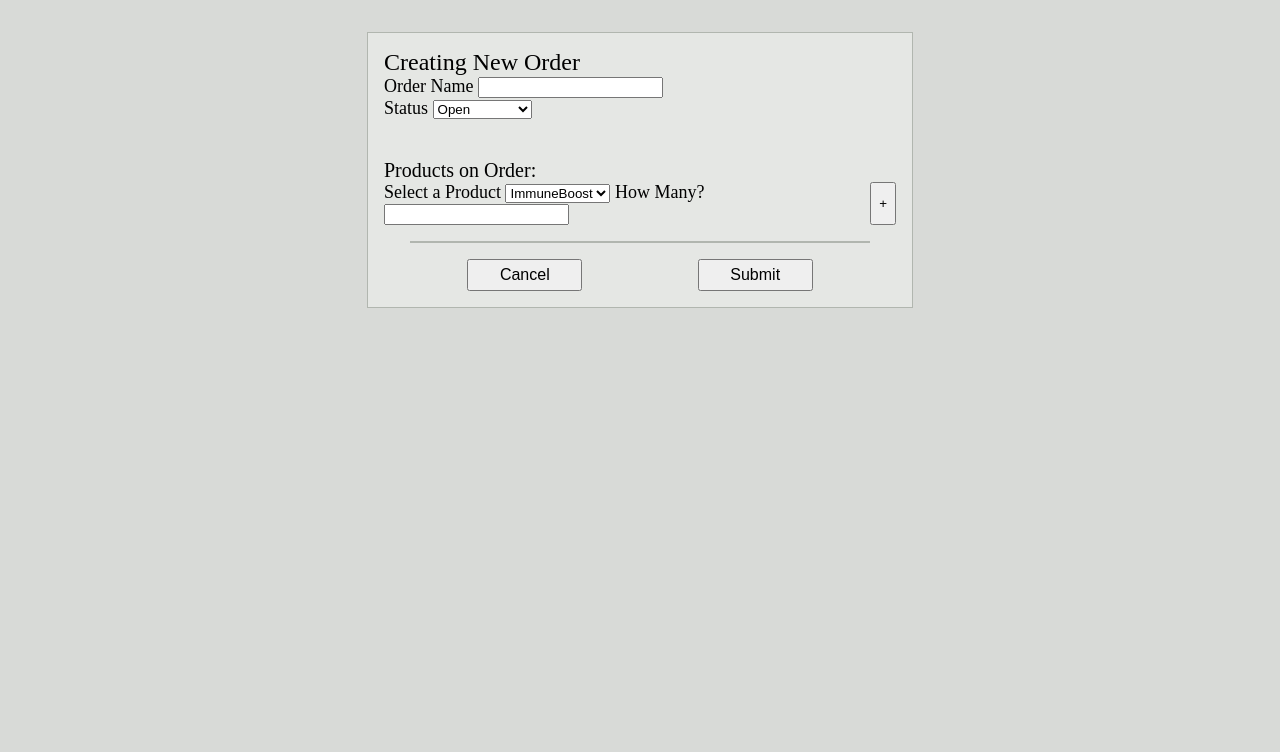
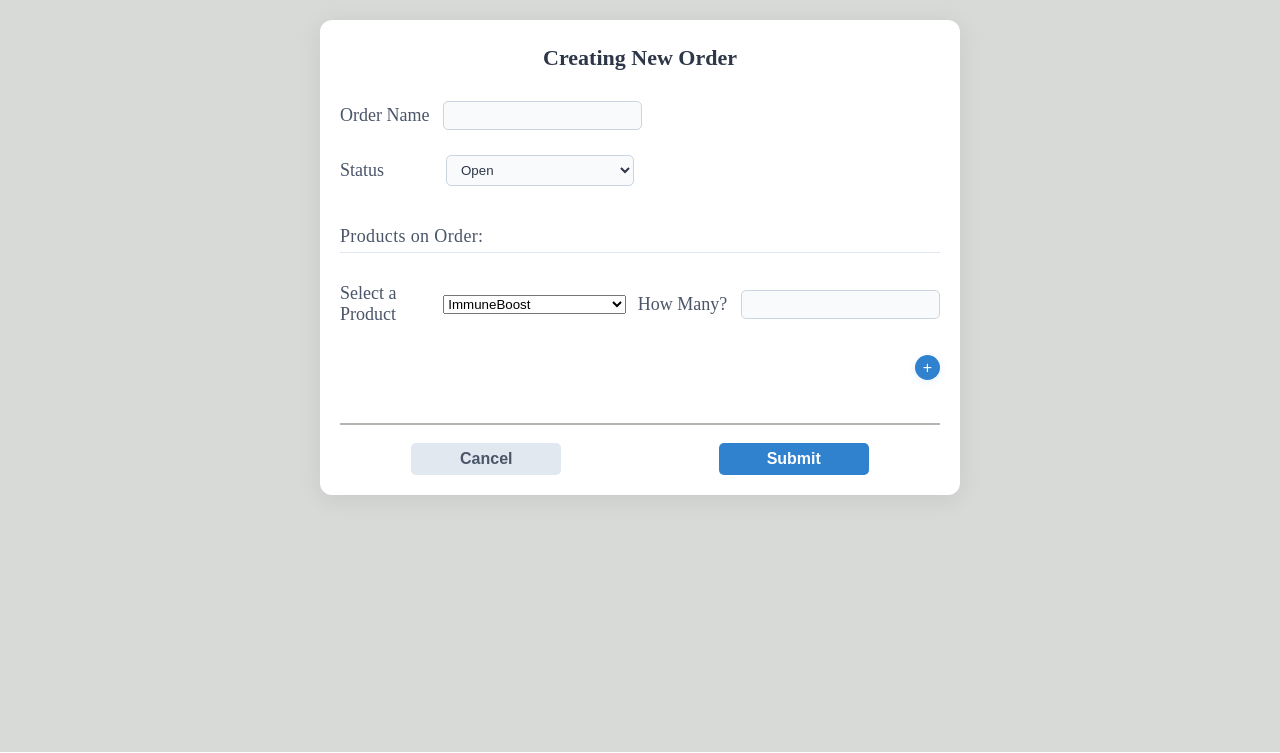
Before and after one commit to EthanCloin/supplyify, a Flask app: page /orders/new in a window 1280 px wide. Shown: the part 47-800 px from the top of the page. Run offline with Flask 3, Linux system fonts and the light colour scheme; data comes from the database, SQL or seed files in the repository.

Commit message:
Let AI do some styling on my order views

```diff
--- a/app/main.py
+++ b/app/main.py
@@ -100,6 +100,31 @@ def order_new_form():
 
 
 # TODO: add post to create new order
+@bp.post("/orders/new")
+def create_new_order():
+    # Build a list of dicts with ProductID, Name, Quantity
+    products_requested = []
+    for key, value in request.form.items():
+        if key.startswith("product-name-"):
+            idx = key.split("-")[-1]
+            product_id = value
+            quantity_key = f"product-requested-{idx}"
+            quantity = request.form.get(quantity_key)
+            if product_id and quantity:
+                try:
+                    quantity_int = int(quantity)
+                except ValueError:
+                    continue
+                products_requested.append({
+                    "ProductID": int(product_id),
+                    "RequestedForOrder": quantity_int
+                })
+    order = {
+        "Name": request.form.get("order-name"),
+        "Status": request.form.get("order-status"),
+    }
+    cxn = db.get_db()
+    orders.create_order(cxn, order, products_requested)
 
 
 def get_dashboard_data():
--- a/app/static/css/orders.css
+++ b/app/static/css/orders.css
@@ -15,7 +15,6 @@
   display: grid;
   grid-template-columns: 0.5fr 1fr 0.5fr 0.5fr;
   height: 3rem;
-  font-size: 1.8rem;
   /* max-width: 85%; */
   border: ridge black 1px;
   margin: 0.3rem 0;
@@ -35,57 +34,224 @@
 }
 .order-form__container,
 .order-detail__container {
+  width: 600px;
+  margin: 2rem auto;
+  background: #fff;
+  border-radius: 1.2rem;
+  box-shadow: 0 4px 24px 0 rgba(0,0,0,0.08);
+  padding: 2.5rem 2rem 2rem 2rem;
+  display: flex;
+  flex-direction: column;
+  gap: 2rem;
+  font-size: 1.8rem;
+}
+
+.order-detail__heading {
+  font-size: 2.2rem;
+  font-weight: 700;
+  margin-bottom: 1rem;
+  color: #2d3748;
+  text-align: center;
+}
+
+.order-detail__row {
   display: grid;
-  grid-template-columns: 2vw 1fr 2vw;
-  width: 40vw;
-  align-self: center;
-  margin-top: 2em;
-  padding: 1em;
-  background-color: var(--neutral-200);
-  border: var(--neutral-500) ridge 1px;
+  grid-template-columns: 1fr 2fr 1fr 2fr;
+  gap: 0.8rem 1.2rem;
+  align-items: center;
+  margin-bottom: 0.5rem;
+  font-size: 1.8rem;
 }
+
+
 
 .order-form__heading,
 .order-detail__heading {
-  grid-column: 1 / 3;
-  font-size: 2.4rem;
+  font-size: 2.2rem;
+  font-weight: 700;
+  margin-bottom: 1rem;
+  color: #2d3748;
+  text-align: center;
+}
 
-  button {
-    display: inline-block;
-    margin: 0 2em;
-    align-self: center;
-  }
-}
 .order-form__subheading,
-.order-detail__subheading {
-  grid-column: 1 / 3;
+.order-detail__subheading,
+.order-edit__subheading {
   font-size: 1.8rem;
 }
 
-.order-form__row,
-.order-detail__row {
-  grid-column: 1 / 3;
+.order-form__container {
+  max-width: 600px;
+  margin: 2rem auto;
+  border-radius: 1.2rem;
+  box-shadow: 0 4px 24px 0 rgba(0,0,0,0.08);
+  padding: 2.5rem 2rem 2rem 2rem;
+  display: flex;
+  flex-direction: column;
+  gap: 2rem;
+}
+
+.order-form__heading {
+  font-size: 2.2rem;
+  font-weight: 700;
+  margin-bottom: 1rem;
+  color: #2d3748;
+  text-align: center;
+}
+
+.order-form__row {
+  display: grid;
+  grid-template-columns: 1fr 2fr 1fr 2fr;
+  gap: 0.8rem 1.2rem;
+  align-items: center;
+  margin-bottom: 0.5rem;
   font-size: 1.8rem;
-  align-items: center;
+}
+
+.order-form__label {
+  color: #4a5568;
+  font-weight: 500;
+}
+
+.order-form__input,
+.order-form__input[type="number"],
+.order-form__input[type="text"],
+.order-form__input[type="select"] {
+  padding: 0.6rem 1rem;
+  border: 1px solid #cbd5e1;
+  border-radius: 0.5rem;
+  background: #f9fafb;
+  color: #2d3748;
+  transition: border-color 0.2s;
+}
+.order-form__input:focus {
+  border-color: #3182ce;
+  outline: none;
+}
+
+.product-select {
+  min-width: 120px;
+}
+
+.add-product-btn-container {
+  display: flex;
+  justify-content: flex-end;
+  width: 100%;
+}
+
+#add-product-btn {
+  background: #3182ce;
+  color: #fff;
+  border: none;
+  border-radius: 50%;
+  width: 2.5rem;
+  height: 2.5rem;
+  font-size: 1.6rem;
+  cursor: pointer;
+  margin: 0.5rem 0 0.5rem 0;
+  box-shadow: 0 2px 8px 0 rgba(49,130,206,0.12);
+  transition: background 0.2s;
+}
+#add-product-btn:hover {
+  background: #2563eb;
+}
+
+.order-form__buttons-container {
+  display: flex;
+  gap: 1.5rem;
+  justify-content: flex-end;
+  margin-top: 2rem;
+  border-top: 1px solid #e2e8f0;
+  padding-top: 1rem;
+}
+.order-form__button {
+  padding: 0.6rem 2rem;
+  border-radius: 0.5rem;
+  border: none;
+  font-weight: 600;
+  cursor: pointer;
+  background: #f1f5f9;
+  color: #2d3748;
+  transition: background 0.2s;
+}
+.order-form__button--submit {
+  background: #3182ce;
+  color: #fff;
+}
+.order-form__button--submit:hover {
+  background: #2563eb;
+}
+.order-form__button--cancel {
+  background: #e2e8f0;
+  color: #4a5568;
+}
+.order-form__button--cancel:hover {
+  background: #cbd5e1;
+  color: #2d3748;
+}
+
+@media (max-width: 700px) {
+  .order-form__container {
+    padding: 1rem 0.5rem;
+  }
+  .order-form__row {
+    grid-template-columns: 1fr;
+    gap: 0.5rem;
+  }
+  .order-form__buttons-container {
+    flex-direction: column;
+    gap: 0.5rem;
+  }
 }
 
 .order-detail__row--buttons {
   display: flex;
-  align-items: center;
-  justify-content: space-between;
-  margin-top: 2em;
+  gap: 1.5rem;
+  justify-content: flex-end;
+  margin-top: 2rem;
+  border-top: 1px solid #e2e8f0;
+  padding-top: 1rem;
+}
+.order-detail__row--buttons button {
+  padding: 0.6rem 2rem;
+  border-radius: 0.5rem;
+  border: none;
+  font-weight: 600;
+  cursor: pointer;
+  background: #f1f5f9;
+  color: #2d3748;
+  transition: background 0.2s;
+  font-size: 1.8rem;
+  /* Match .order-form__button */
+}
+.order-detail__row--buttons button:first-child {
+  background: #e2e8f0;
+  color: #4a5568;
+}
+.order-detail__row--buttons button:first-child:hover {
+  background: #cbd5e1;
+  color: #2d3748;
+}
+.order-detail__row--buttons button:last-child {
+  background: #3182ce;
+  color: #fff;
+}
+.order-detail__row--buttons button:last-child:hover {
+  background: #2563eb;
+}
 
-  button {
-    height: 2.4em;
-  }
-}
+
 
 .order-form__section-split,
 .order-detail__section-split {
-  grid-column: 1 / 3;
-  margin-top: 2em;
-  font-size: 2rem;
+  font-size: 1.8rem;
+  margin: 1.5rem 0 1rem 0;
+  color: #4a5568;
+  letter-spacing: 0.02em;
+  border-bottom: 1px solid #e2e8f0;
+  padding-bottom: 0.5rem;
 }
+
 .order-form__buttons-container {
   grid-column-start: 2;
   display: flex;
--- a/app/templates/order-create.html
+++ b/app/templates/order-create.html
@@ -1,6 +1,6 @@
 {% extends 'layout.html' %}
 {% block content %}
-<form class="order-form__container" hx-swap="outerHTML" hx-put="/orders/new" hx-replace-url="true">
+<form class="order-form__container" hx-swap="outerHTML" hx-post="/orders/new">
     <script>
         const state = {
             selectedProducts: new Set(),
@@ -16,10 +16,9 @@
             state.selectedProducts.clear();
             document.querySelectorAll('select[id^="product-name-"]')
                 .forEach(select => {
-                    if (select.value) state.selectedProducts.add(select.value);
+                    if (select.value) state.selectedProducts.add(Number(select.value));
                 });
         }
-
         function updateAllSelectOptions() {
             const allProducts = state.allProducts;
             const selects = document.querySelectorAll('.product-select');
@@ -39,16 +38,17 @@
                 select.innerHTML = ''; // Clear existing options
 
                 allProducts.forEach(product => {
-                    if (!otherSelected.has(product.Name)) {
+                    if (!otherSelected.has(product.ProductID.toString())) {
                         const option = document.createElement('option');
-                        option.value = product.Name;
+                        option.value = product.ProductID;
                         option.textContent = product.Name;
-                        if (product.Name === currentValue) {
+                        if (product.ProductID == currentValue) {
                             option.selected = true;
                         }
                         select.appendChild(option);
                     }
                 });
+                select.setAttribute("data-productID", currentValue);
             });
         }
         function addProductRow(e) {
@@ -63,12 +63,12 @@
 
             const nameLabel = document.createElement("label");
             nameLabel.classList.add("order-form__label");
-            nameLabel.for = `product-name-${index}`;
+            nameLabel.setAttribute("for", `product-name-${index}`);
             nameLabel.textContent = "Select a Product";
 
             const quantityLabel = document.createElement("label");
             quantityLabel.classList.add("order-form__label");
-            quantityLabel.for = `product-quantity-${index}`;
+            quantityLabel.setAttribute("for", `product-quantity-${index}`);
             quantityLabel.textContent = "How Many?";
 
             const quantityInput = document.createElement("input");
@@ -84,26 +84,26 @@
             newRow.appendChild(quantityLabel);
             newRow.appendChild(quantityInput);
 
-            document.querySelector("form").insertBefore(newRow, document.querySelector("#add-product-btn"));
+            document.querySelector("form").insertBefore(newRow, document.querySelector(".add-product-btn-container"));
             onProductSelectChange(); // make existing dropdowns update
         }
         function buildFilteredSelect(index) {
             updateSelectedProducts();
             const select = document.createElement("select");
             select.id = `product-name-${index}`;
+            select.name = `product-name-${index}`;
             select.onchange = onProductSelectChange;
             select.classList.add("product-select");
 
-            const availableProducts = state.allProducts.filter(p => !state.selectedProducts.has(p.Name));
+            const availableProducts = state.allProducts.filter(p => !state.selectedProducts.has(p.ProductID));
             availableProducts.forEach(p => {
                 const opt = document.createElement("option");
-                opt.value = p.Name;
+                opt.value = p.ProductID;
                 opt.textContent = p.Name;
                 select.appendChild(opt);
             })
             return select;
         };
-
     </script>
     <div class="order-form__heading">Creating New Order</div>
 
@@ -126,9 +126,10 @@
     <div class="order-form__row order-form__row--products">
         <!-- pick name -->
         <label class="order-form__label" for="product-name-1">Select a Product</label>
-        <select class="product-select" id="product-name-1" onchange="onProductSelectChange()">
+        <select class="product-select" id="product-name-1" name="product-name-1" onchange="onProductSelectChange()"
+            data-productID="{{ products[0].ProductID }}">
             {% for p in products %}
-            <option value="{{ p.Name }}">{{ p.Name }}</option>
+            <option value="{{ p.ProductID }}">{{ p.Name }}</option>
             {% endfor %}
         </select>
 
@@ -136,7 +137,9 @@
         <label class="order-form__label" for="product-quantity-1">How Many?</label>
         <input class="order-form__input" id="product-quantity-1" name="product-requested-1" type="number" />
     </div>
-    <button type="button" id="add-product-btn" onclick="addProductRow(event)">+</button>
+    <div class="add-product-btn-container">
+        <button type="button" id="add-product-btn" onclick="addProductRow(event)">+</button>
+    </div>
 
     <div class="order-form__buttons-container">
         <button class="order-form__button order-form__button--cancel" hx-replace-url="true" hx-get="/orders"
```
Also changed, not shown: app/orders.py (+18 -0 lines), app/templates/order-detail.html (+11 -7 lines), app/templates/order-edit.html (+8 -14 lines).
